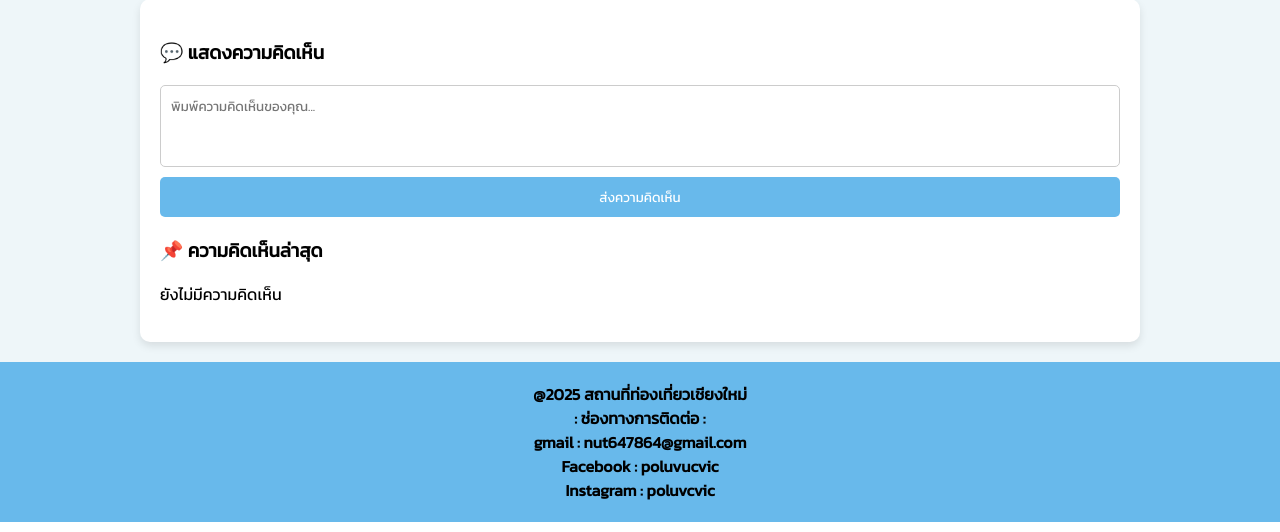
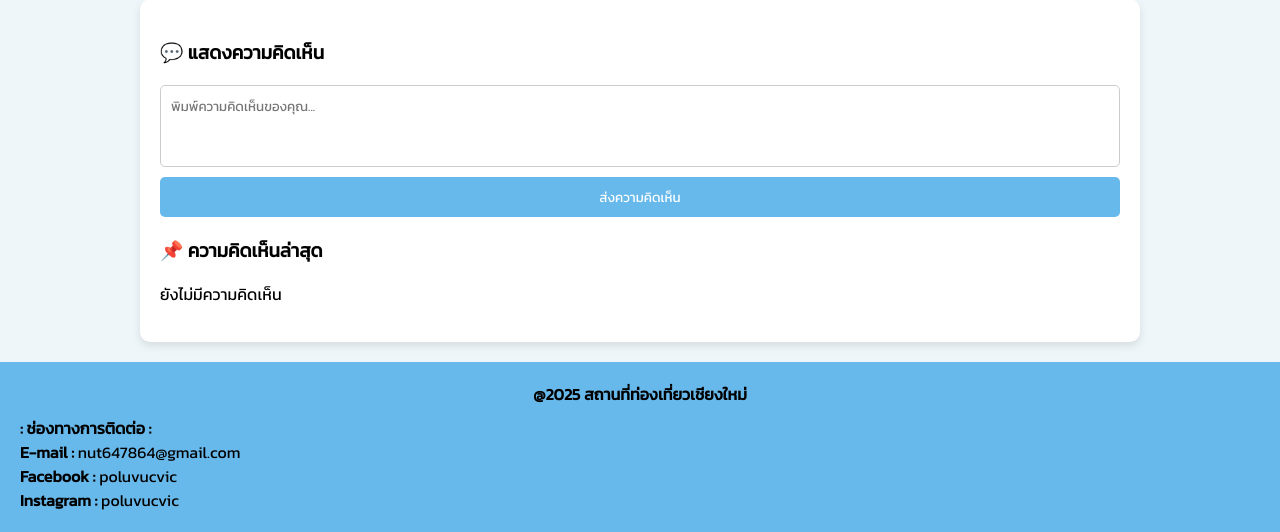
Before and after one commit to PoluvcvicNatthanun/Portfolio_Poluvcvic, a PHP site: the page made by WEB Chaingmai/สถานที่เที่ยว/ดอยอินทนนท์.php in a window 1280 px wide. Shown: the part 722-1254 px from the top of the page. Run offline with PHP 8.4, Linux system fonts and the light colour scheme; the visitor is signed in with stand-in values (Sample User, id 1).

Commit message:
fix contact

```diff
--- a/WEB Chaingmai/homeCH.php
+++ b/WEB Chaingmai/homeCH.php
@@ -234,7 +234,7 @@ if (!isset($_SESSION['username'])) {
             <div class="product">
                 <img src="https://f.ptcdn.info/769/040/000/o3r7yudw87zITbiNZC3-o.jpg" alt="">
                 <h4>ปางช้างแม่สา</h4>
-                <p>ดินแดนช้างไทยที่มีจำนวนมาก มีควาญช้างคอยดูแลอย่างใกล้ชิดเลี้ยงด้วยความรักความผูกพัน  กลุ่มเพื่อนๆบอกว่าที่นี่เป็นสถานที่ที่ดีที่สุด
+                <p style="text-align: left;">ดินแดนช้างไทยที่มีจำนวนมาก มีควาญช้างคอยดูแลอย่างใกล้ชิดเลี้ยงด้วยความรักความผูกพัน  กลุ่มเพื่อนๆบอกว่าที่นี่เป็นสถานที่ที่ดีที่สุด
                     ได้รับความนิยมโดยเฉพาะชาวต่างชาติ ด้านในปางช้างแม่สา มีการแสดงและกิจกรรมต่าง ๆ</p>
                 <li style="text-align: left;">ที่อยู่ : ถนนท่าแพ , 119/9 1096, ตำบลแม่แรม , อำเภอแม่ริม เชียงใหม่ 50180</li>
                 <li  style="text-align: left;">พิกัด : ถนนท่าแพ , 119/9 1096, ตำบลแม่แรม , อำเภอแม่ริม เชียงใหม่ 50180</li>
@@ -248,14 +248,12 @@ if (!isset($_SESSION['username'])) {
         <strong>@2025 สถานที่ท่องเที่ยวเชียงใหม่</strong>
         <div class="contact">
             <strong>: ช่องทางการติดต่อ :</strong><br>
-            <strong>Gmail : </strong><p1>nut647864@gmail.com</p1><br>
+            <strong>E-mail : </strong><p1>nut647864@gmail.com</p1><br>
             <strong>Facebook : </strong><p1><a href="https://www.facebook.com/poluvucvic" target="_blank" style="text-decoration: none; color: #000000">poluvucvic</a></p1><br>
             <strong>Instagram : </strong><p1><a href="https://www.instagram.com/poluvucvic" target="_blank" style="text-decoration: none; color: #000000">poluvucvic</a></p1>
         </div>
 
     </footer>
-
-
 <script>
 
 </script>
--- a/WEB Chaingmai/สถานที่เที่ยว/ดอยอินทนนท์.php
+++ b/WEB Chaingmai/สถานที่เที่ยว/ดอยอินทนนท์.php
@@ -51,7 +51,9 @@ if (file_exists($commentsFile)) {
         .comment strong { color: #2b4c7e; }
         .description button { margin-top: 10px; padding: 10px 15px; background-color: #68b9eb; color: white; border: none;  border-radius: 6px; cursor: pointer; }
         .description button:hover { background-color: #43a0d6; }
-        footer { background-color:#68b9eb; text-align: center; padding: 20px;}
+        footer { background-color: #68b9eb; text-align: center; padding: 20px;}
+        footer .contact { margin-top: 10px; text-align: left; }
+
     </style>
 </head>
 <body>
@@ -110,11 +112,14 @@ if (file_exists($commentsFile)) {
         </div>
     </div>
     <footer>
-        <strong>@2025 สถานที่ท่องเที่ยวเชียงใหม่</strong><br>
-        <strong>: ช่องทางการติดต่อ :</strong><br>
-        <strong>gmail : nut647864@gmail.com</strong><br>
-        <strong>Facebook : poluvucvic</strong><br>
-        <strong>Instagram : poluvcvic</strong>
+        <strong>@2025 สถานที่ท่องเที่ยวเชียงใหม่</strong>
+        <div class="contact">
+            <strong>: ช่องทางการติดต่อ :</strong><br>
+            <strong>E-mail : </strong><p1>nut647864@gmail.com</p1><br>
+            <strong>Facebook : </strong><p1><a href="https://www.facebook.com/poluvucvic" target="_blank" style="text-decoration: none; color: #000000">poluvucvic</a></p1><br>
+            <strong>Instagram : </strong><p1><a href="https://www.instagram.com/poluvucvic" target="_blank" style="text-decoration: none; color: #000000">poluvucvic</a></p1>
+        </div>
+
     </footer>
 </body>
 </html>
```
